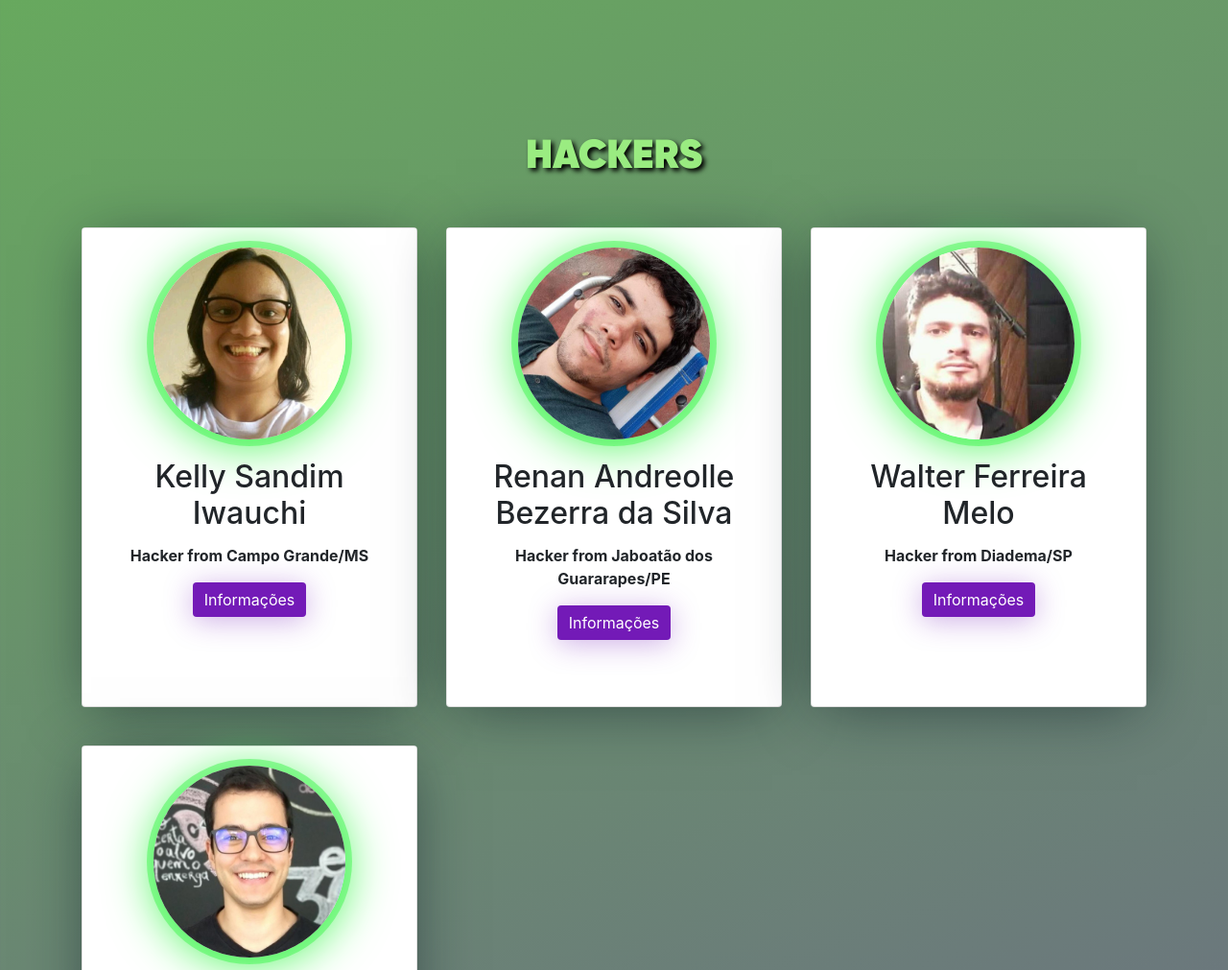
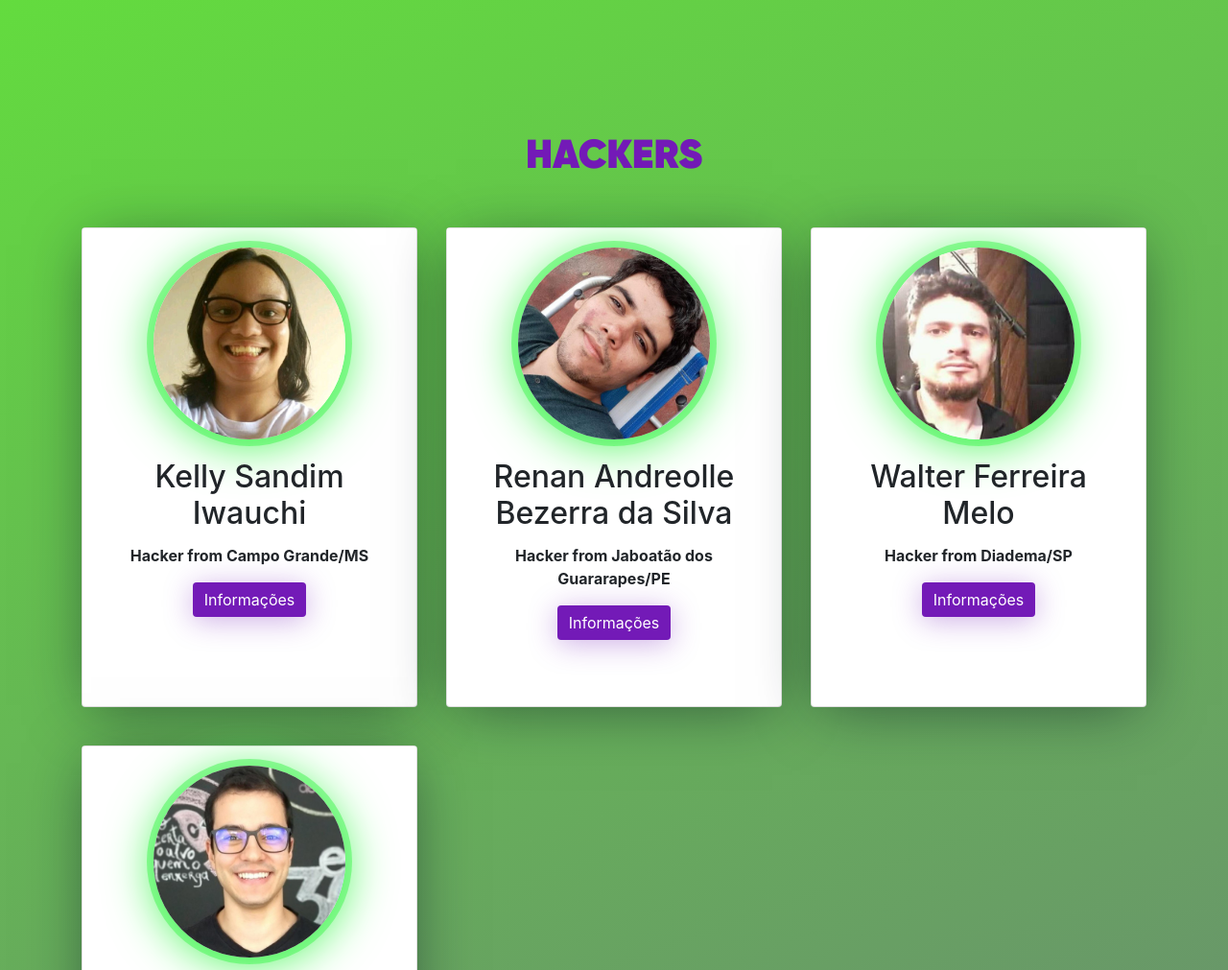
Before and after one commit to yanfroes/grupo8-xp33, a plain HTML site: page index.html in a window 1280 px wide. Shown: the part 1560-2571 px from the top of the page at 96% size. Drawn offline with nearby package versions, Linux system fonts and the light colour scheme; a web font is replaced by a local one.

Commit message:
more simplified design

```diff
--- a/jungle.css
+++ b/jungle.css
@@ -1,5 +1,6 @@
 body {
     background-image: linear-gradient(-20deg, rgba(115, 26, 183, 100) 0%, rgba(99, 220, 62, 100) 100%);
+    padding-bottom: 0px;
 }
 
 #jungle-bg {
@@ -41,8 +42,6 @@ body {
   }
 
   .stacks-title {
-    color: rgb(154, 236, 129) !important;
-    text-shadow: 3px 3px 5px black !important;
     font-family:'Gilroy-Heavy ☞';
     font-weight:normal;
     font-size:42px;
@@ -98,3 +97,7 @@ body {
 .card-back h5{
     padding: 0.5em;
 }
+
+.wrapper {
+    background-image: linear-gradient(-20deg, rgb(115, 26, 183) 0%, rgb(99, 220, 62) 100%);
+}
```
